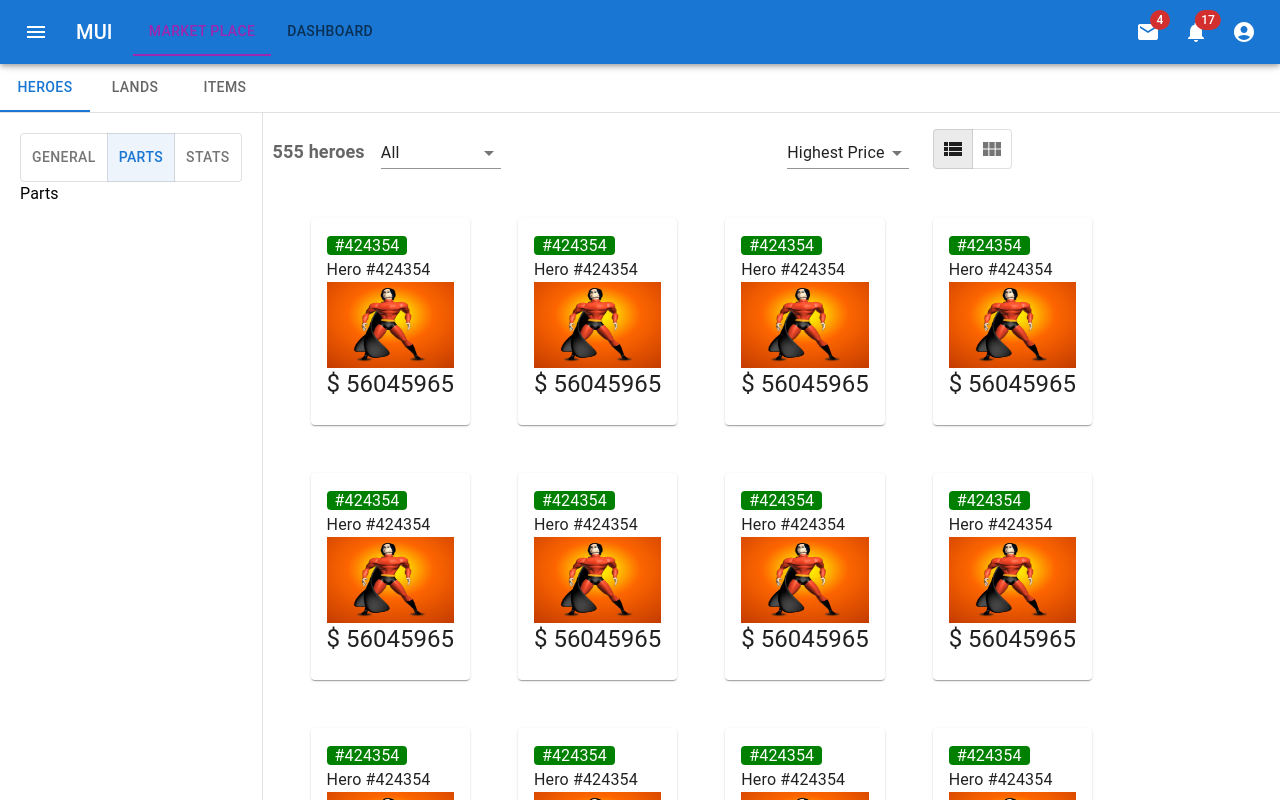
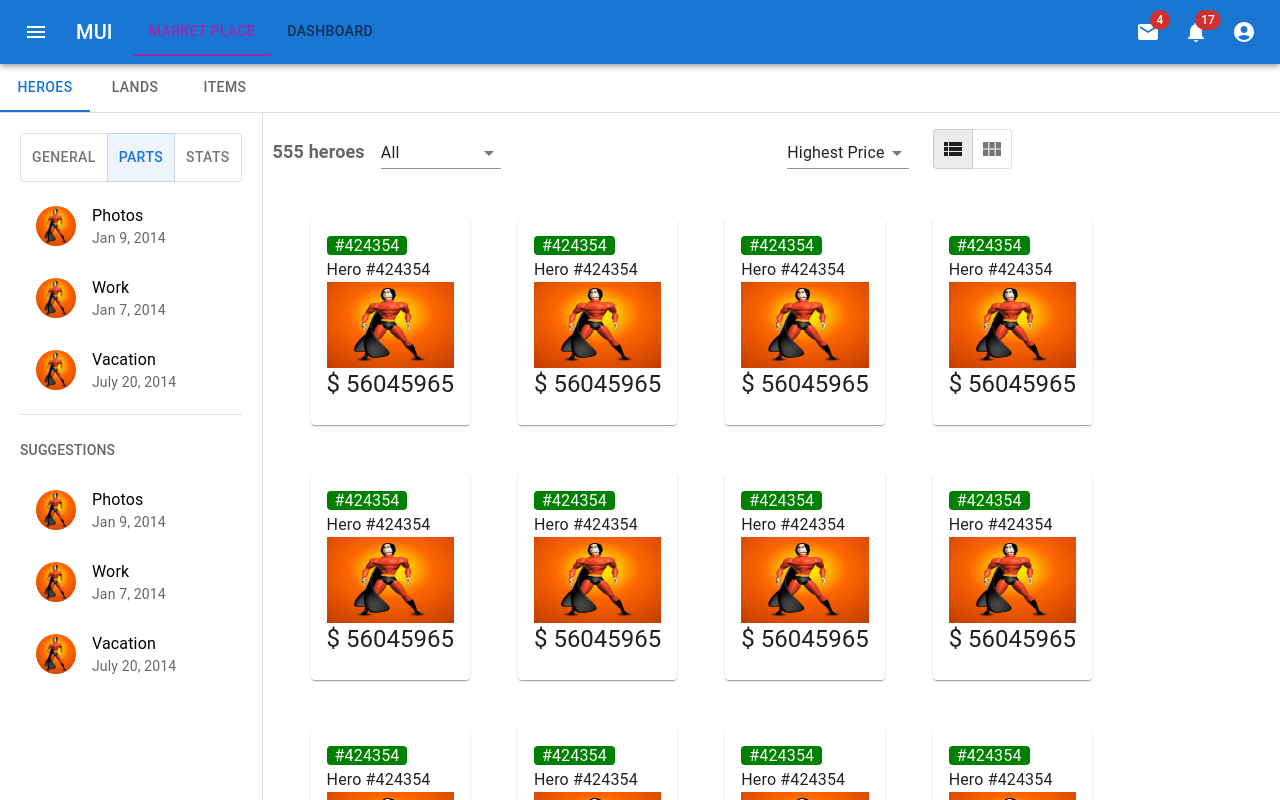
Before and after one commit to vantan2705/marketplace, a Next.js app: page / in a window 1280 px wide. Both pictures are taken after a click on the button "PARTS". Shown: the top 800 px of the page. Built offline with nearby package versions, Linux system fonts and the light colour scheme.

Commit message:
Add parts filter ui

```diff
--- a/components/marketplace/SideBar.js
+++ b/components/marketplace/SideBar.js
@@ -4,6 +4,7 @@ import ToggleButtonGroup from '@mui/material/ToggleButtonGroup';
 import * as React from "react";
 import GeneralFilter from "./filters/GeneralFilter";
 import TabPanel from "../TabPanel";
+import PartsFilter from "./filters/PartsFilter";
 
 export default function SideBar() {
   const [filterGroupState, setFilterGroupState] = React.useState(0);
@@ -35,7 +36,7 @@ export default function SideBar() {
       <GeneralFilter handleChange={handleGeneralFilterChange} />
     </TabPanel>
     <TabPanel value={filterGroupState} index={1}>
-      Parts
+      <PartsFilter />
     </TabPanel>
     <TabPanel value={filterGroupState} index={2}>
       Stats
--- /dev/null
+++ b/components/marketplace/filters/PartsFilter.js
@@ -0,0 +1,73 @@
+import Box from "@mui/material/Box";
+import List from "@mui/material/List";
+import ListItem from "@mui/material/ListItem";
+import ListItemAvatar from "@mui/material/ListItemAvatar";
+import Avatar from "@mui/material/Avatar";
+import ListItemText from "@mui/material/ListItemText";
+import * as React from "react";
+import Divider from "@mui/material/Divider";
+
+export default function PartsFilter(props) {
+  return <Box>
+    <Box>
+      <List sx={{ width: '100%', maxWidth: 360, bgcolor: 'background.paper' }}>
+        <ListItem>
+          <ListItemAvatar>
+            <Avatar alt="item" src="/images/hero.jpg" />
+          </ListItemAvatar>
+          <ListItemText primary="Photos" secondary="Jan 9, 2014" />
+        </ListItem>
+        <ListItem>
+          <ListItemAvatar>
+            <Avatar alt="item" src="/images/hero.jpg" />
+          </ListItemAvatar>
+          <ListItemText primary="Work" secondary="Jan 7, 2014" />
+        </ListItem>
+        <ListItem>
+          <ListItemAvatar>
+            <Avatar alt="item" src="/images/hero.jpg" />
+          </ListItemAvatar>
+          <ListItemText primary="Vacation" secondary="July 20, 2014" />
+        </ListItem>
+      </List>
+    </Box>
+
+    <Divider />
+
+    <Box>
+      <Box
+        sx={{
+          py: '5px',
+          mt: '20px',
+          color: 'text.secondary',
+          fontSize: '14px',
+          fontWeight: 'medium',}}>
+        SUGGESTIONS
+      </Box>
+
+      <Box>
+        <List sx={{ width: '100%', maxWidth: 360, bgcolor: 'background.paper' }}>
+          <ListItem>
+            <ListItemAvatar>
+              <Avatar alt="item" src="/images/hero.jpg" />
+            </ListItemAvatar>
+            <ListItemText primary="Photos" secondary="Jan 9, 2014" />
+          </ListItem>
+          <ListItem>
+            <ListItemAvatar>
+              <Avatar alt="item" src="/images/hero.jpg" />
+            </ListItemAvatar>
+            <ListItemText primary="Work" secondary="Jan 7, 2014" />
+          </ListItem>
+          <ListItem>
+            <ListItemAvatar>
+              <Avatar alt="item" src="/images/hero.jpg" />
+            </ListItemAvatar>
+            <ListItemText primary="Vacation" secondary="July 20, 2014" />
+          </ListItem>
+        </List>
+      </Box>
+    </Box>
+
+  </Box>
+}
```
